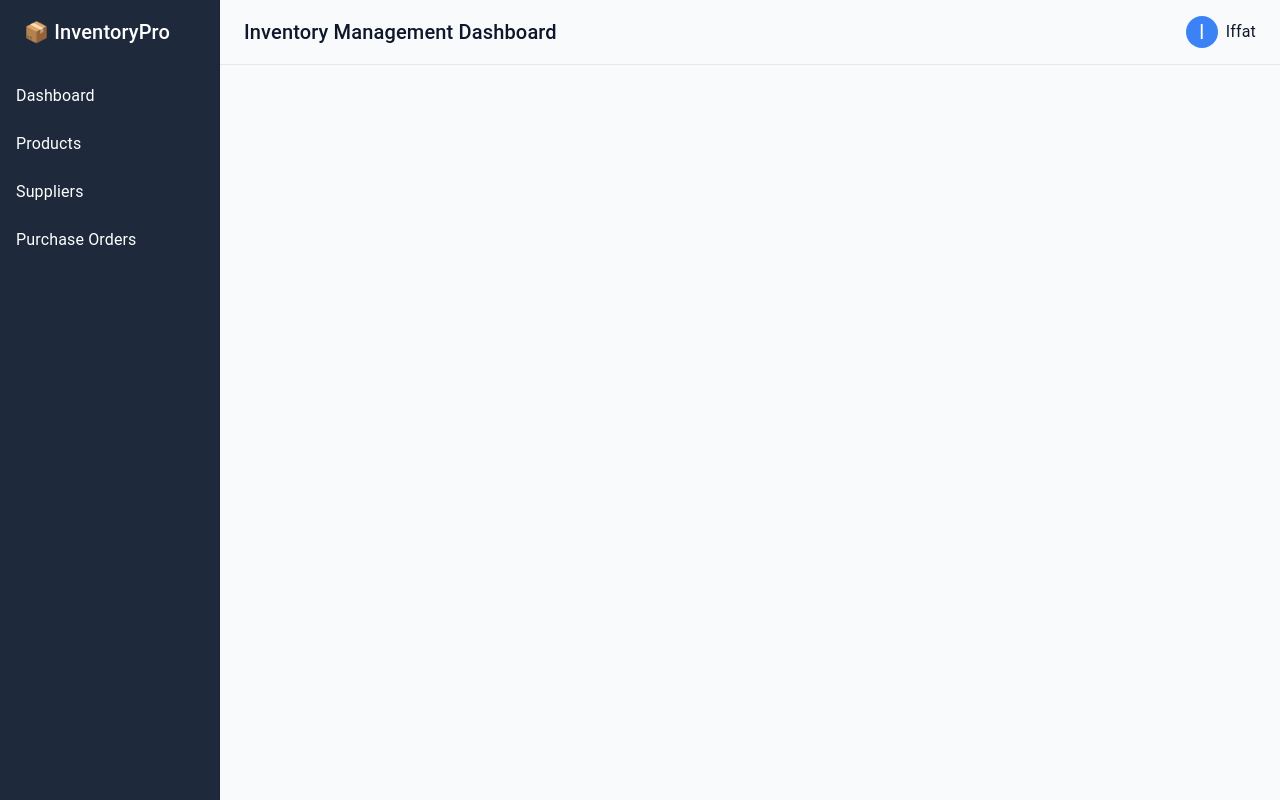
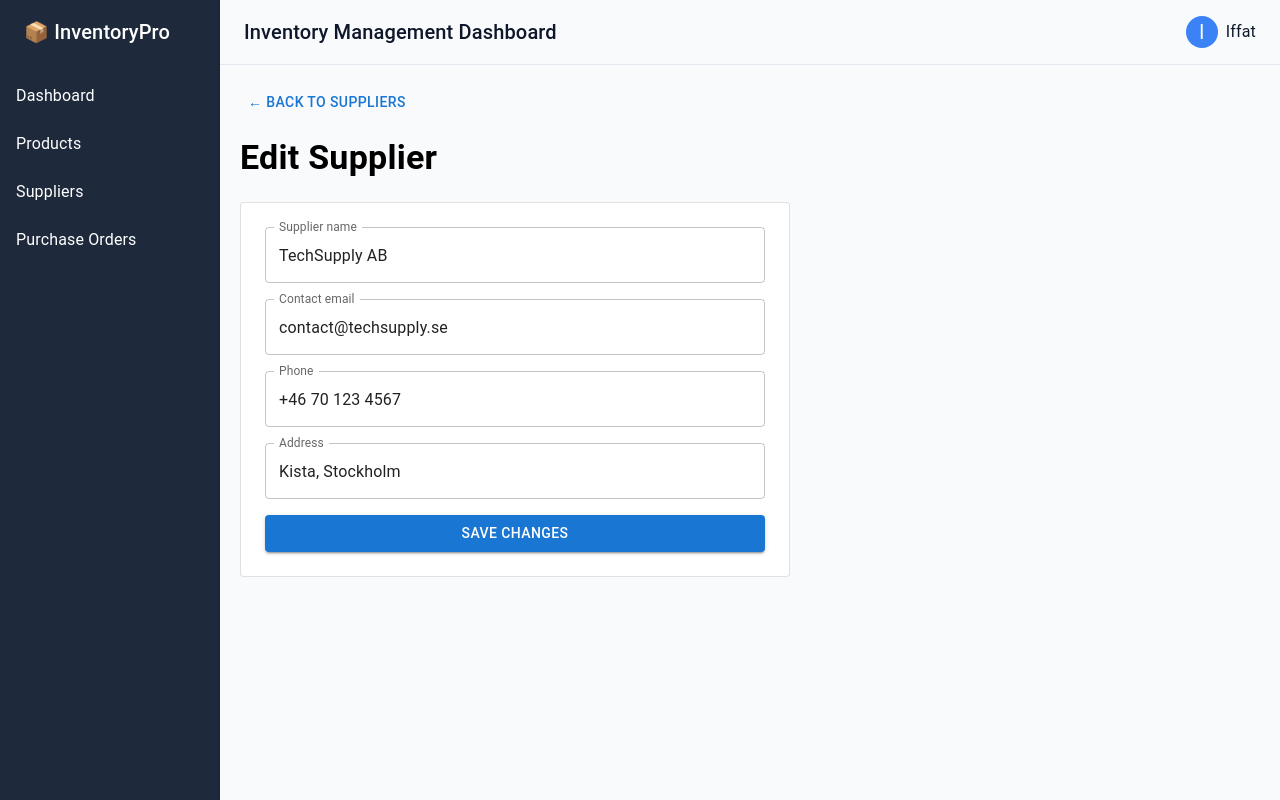
Before and after one commit to Iffat-Sudo/inventory-management-dashboard, a React (Vite) app: page /suppliers/1/edit in a window 1280 px wide. Built offline with nearby package versions, Linux system fonts and the light colour scheme.

Commit message:
Add supplier Add/Edit pages with reusable SupplierForm

```diff
--- a/src/App.tsx
+++ b/src/App.tsx
@@ -1,22 +1,24 @@
-import { BrowserRouter, Routes, Route } from 'react-router-dom';
-import Navbar from './components/Navbar';
-import Sidebar from './components/Sidebar';
-import Dashboard from './pages/Dashboard/Dashboard';
-import Products from './pages/Products/Products';
-import ProductDetails from './pages/ProductDetails/ProductDetails';
-import Suppliers from './pages/Suppliers/Suppliers';
-import PurchaseOrders from './pages/PurchaseOrders/PurchaseOrders';
-import AddProduct from './pages/AddProduct/AddProduct';
-import EditProduct from './pages/EditProduct/EditProduct';
+import { BrowserRouter, Routes, Route } from "react-router-dom";
+import Navbar from "./components/Navbar";
+import Sidebar from "./components/Sidebar";
+import Dashboard from "./pages/Dashboard/Dashboard";
+import Products from "./pages/Products/Products";
+import ProductDetails from "./pages/ProductDetails/ProductDetails";
+import Suppliers from "./pages/Suppliers/Suppliers";
+import PurchaseOrders from "./pages/PurchaseOrders/PurchaseOrders";
+import AddProduct from "./pages/AddProduct/AddProduct";
+import EditProduct from "./pages/EditProduct/EditProduct";
+import AddSupplier from "./pages/AddSupplier/AddSupplier";
+import EditSupplier from "./pages/EditSupplier/EditSupplier";
 
 function App() {
   return (
     <BrowserRouter>
-      <div style={{ display: 'flex' }}>
+      <div style={{ display: "flex" }}>
         <Sidebar />
         <div style={{ flex: 1 }}>
           <Navbar />
-          <div style={{ padding: '20px', marginTop: '64px' }}>
+          <div style={{ padding: "20px", marginTop: "64px" }}>
             <Routes>
               <Route path="/" element={<Dashboard />} />
               <Route path="/products" element={<Products />} />
@@ -24,6 +26,8 @@ function App() {
               <Route path="/products/:id/edit" element={<EditProduct />} />
               <Route path="/products/:id" element={<ProductDetails />} />
               <Route path="/suppliers" element={<Suppliers />} />
+              <Route path="/suppliers/new" element={<AddSupplier />} />
+              <Route path="/suppliers/:id/edit" element={<EditSupplier />} />
               <Route path="/orders" element={<PurchaseOrders />} />
             </Routes>
           </div>
--- /dev/null
+++ b/src/components/SupplierForm.tsx
@@ -0,0 +1,87 @@
+import { useState } from 'react';
+import type { FormEvent } from 'react';
+import { TextField, Button, Paper, Stack, Typography } from '@mui/material';
+import type { Supplier } from '../store/suppliersSlice';
+
+type SupplierFormData = Omit<Supplier, 'id'>;
+
+interface SupplierFormProps {
+  initialValues?: SupplierFormData;
+  submitLabel: string;
+  onSubmit: (data: SupplierFormData) => void;
+}
+
+const emptySupplier: SupplierFormData = {
+  name: '',
+  contactEmail: '',
+  phone: '',
+  address: '',
+};
+
+function SupplierForm({ initialValues = emptySupplier, submitLabel, onSubmit }: SupplierFormProps) {
+  const [form, setForm] = useState<SupplierFormData>(initialValues);
+  const [error, setError] = useState('');
+
+  const handleChange = (field: keyof SupplierFormData, value: string) => {
+    setForm({ ...form, [field]: value });
+  };
+
+  const handleSubmit = (e: FormEvent) => {
+    e.preventDefault();
+
+    if (!form.name.trim()) {
+      setError('Supplier name is required.');
+      return;
+    }
+    if (!form.contactEmail.trim() || !form.contactEmail.includes('@')) {
+      setError('A valid email is required.');
+      return;
+    }
+
+    setError('');
+    onSubmit(form);
+  };
+
+  return (
+    <Paper component="form" onSubmit={handleSubmit} variant="outlined" sx={{ p: 3, maxWidth: 500 }}>
+      <Stack spacing={2}>
+        <TextField
+          label="Supplier name"
+          value={form.name}
+          onChange={(e) => handleChange('name', e.target.value)}
+          fullWidth
+        />
+        <TextField
+          label="Contact email"
+          value={form.contactEmail}
+          onChange={(e) => handleChange('contactEmail', e.target.value)}
+          fullWidth
+        />
+        <TextField
+          label="Phone"
+          value={form.phone}
+          onChange={(e) => handleChange('phone', e.target.value)}
+          fullWidth
+        />
+        <TextField
+          label="Address"
+          value={form.address}
+          onChange={(e) => handleChange('address', e.target.value)}
+          fullWidth
+        />
+
+        {error && (
+          <Typography color="error" variant="body2">
+            {error}
+          </Typography>
+        )}
+
+        <Button type="submit" variant="contained">
+          {submitLabel}
+        </Button>
+      </Stack>
+    </Paper>
+  );
+}
+
+export default SupplierForm;
--- /dev/null
+++ b/src/pages/AddSupplier/AddSupplier.tsx
@@ -0,0 +1,30 @@
+import { useDispatch } from 'react-redux';
+import { useNavigate, Link } from 'react-router-dom';
+import { Box, Typography, Button } from '@mui/material';
+import SupplierForm from '../../components/SupplierForm';
+import { addSupplier } from '../../store/suppliersSlice';
+
+function AddSupplier() {
+  const dispatch = useDispatch();
+  const navigate = useNavigate();
+
+  return (
+    <Box>
+      <Button component={Link} to="/suppliers" sx={{ mb: 2 }}>
+        ← Back to Suppliers
+      </Button>
+      <Typography variant="h4" sx={{ fontWeight: 'bold', mb: 3 }}>
+        Add Supplier
+      </Typography>
+      <SupplierForm
+        submitLabel="Add Supplier"
+        onSubmit={(data) => {
+          dispatch(addSupplier({ ...data, id: Date.now().toString() }));
+          navigate('/suppliers');
+        }}
+      />
+    </Box>
+  );
+}
+
+export default AddSupplier;
--- /dev/null
+++ b/src/pages/EditSupplier/EditSupplier.tsx
@@ -0,0 +1,46 @@
+import { useDispatch, useSelector } from 'react-redux';
+import { useNavigate, useParams, Link } from 'react-router-dom';
+import { Box, Typography, Button } from '@mui/material';
+import type { RootState } from '../../store';
+import SupplierForm from '../../components/SupplierForm';
+import { updateSupplier } from '../../store/suppliersSlice';
+
+function EditSupplier() {
+  const { id } = useParams();
+  const dispatch = useDispatch();
+  const navigate = useNavigate();
+  const suppliers = useSelector((state: RootState) => state.suppliers.items);
+  const supplier = suppliers.find((s) => s.id === id);
+
+  if (!supplier) {
+    return (
+      <Box>
+        <Typography variant="h5">Supplier not found</Typography>
+        <Button component={Link} to="/suppliers" sx={{ mt: 2 }}>
+          ← Back to Suppliers
+        </Button>
+      </Box>
+    );
+  }
+
+  return (
+    <Box>
+      <Button component={Link} to="/suppliers" sx={{ mb: 2 }}>
+        ← Back to Suppliers
+      </Button>
+      <Typography variant="h4" sx={{ fontWeight: 'bold', mb: 3 }}>
+        Edit Supplier
+      </Typography>
+      <SupplierForm
+        initialValues={supplier}
+        submitLabel="Save Changes"
+        onSubmit={(data) => {
+          dispatch(updateSupplier({ ...data, id: supplier.id }));
+          navigate('/suppliers');
+        }}
+      />
+    </Box>
+  );
+}
+
+export default EditSupplier;
--- a/src/pages/Suppliers/Suppliers.tsx
+++ b/src/pages/Suppliers/Suppliers.tsx
@@ -1,7 +1,11 @@
+
 import { useSelector } from 'react-redux';
+import { Link } from 'react-router-dom';
 import {
   Box,
   Typography,
+  Button,
+  Stack,
   Table,
   TableHead,
   TableBody,
@@ -17,9 +21,14 @@ function Suppliers() {
 
   return (
     <Box>
-      <Typography variant="h4" sx={{ fontWeight: 'bold', mb: 3 }}>
-        Suppliers
-      </Typography>
+      <Stack direction="row" sx={{ justifyContent: 'space-between', alignItems: 'center', mb: 3 }}>
+        <Typography variant="h4" sx={{ fontWeight: 'bold' }}>
+          Suppliers
+        </Typography>
+        <Button component={Link} to="/suppliers/new" variant="contained">
+          + Add Supplier
+        </Button>
+      </Stack>
 
       {suppliers.length === 0 ? (
         <Typography color="text.secondary">No suppliers found.</Typography>
@@ -32,6 +41,7 @@ function Suppliers() {
                 <TableCell>Email</TableCell>
                 <TableCell>Phone</TableCell>
                 <TableCell>Address</TableCell>
+                <TableCell>Actions</TableCell>
               </TableRow>
             </TableHead>
             <TableBody>
@@ -41,6 +51,11 @@ function Suppliers() {
                   <TableCell>{supplier.contactEmail}</TableCell>
                   <TableCell>{supplier.phone}</TableCell>
                   <TableCell>{supplier.address}</TableCell>
+                  <TableCell>
+                    <Button component={Link} to={`/suppliers/${supplier.id}/edit`} variant="contained" size="small">
+                      Edit
+                    </Button>
+                  </TableCell>
                 </TableRow>
               ))}
             </TableBody>
```
